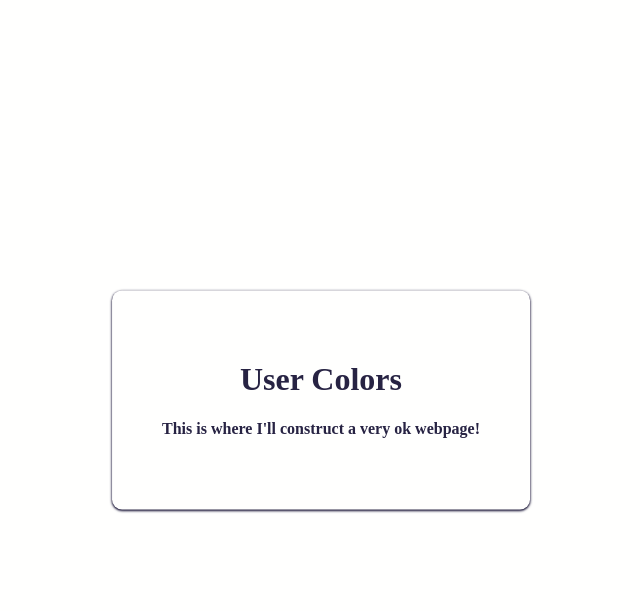
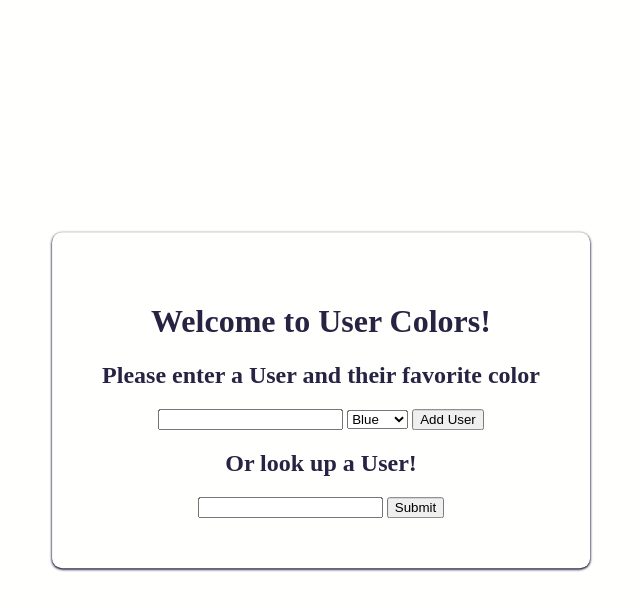
Before and after one commit to Drabants/user_color_webpage, a Flask app: page / in a window 1280 px wide. Shown: the top 611 px of the page, without its empty margins (319-959 px from the left). Run offline with Flask 2, Linux system fonts and the light colour scheme.

Commit message:
added forms in html

```diff
--- a/templates/index.html
+++ b/templates/index.html
@@ -6,7 +6,26 @@
 
 {% block body %}
 <div class="content">
-    <h1>User Colors</h1>
-    <h4>This is where I'll construct a very ok webpage!</h4>
+    <h1>Welcome to User Colors!</h1>
+    <h2>Please enter a User and their favorite color</h2>
+    <div class = "form">
+      <form actions="/" method="POST">
+        <input type="text" name="name" id="name">
+        <select id="colors">
+          <option value="blue">Blue</option>
+          <option value="red">Red</option>
+          <option value="green">Green</option>
+          <option value="purple">Purple</option>
+        </select>
+        <input type="submit" value="Add User">
+      </form>
+    </div>
+    <h2>Or look up a User!</h2>
+    <div class = "form">
+      <form actions="/" method="POST">
+        <input type="text" name="name" id="name">
+        <input type="submit" value="Submit">
+      </form>
+    </div>
 </div>
 {% endblock %}
```
